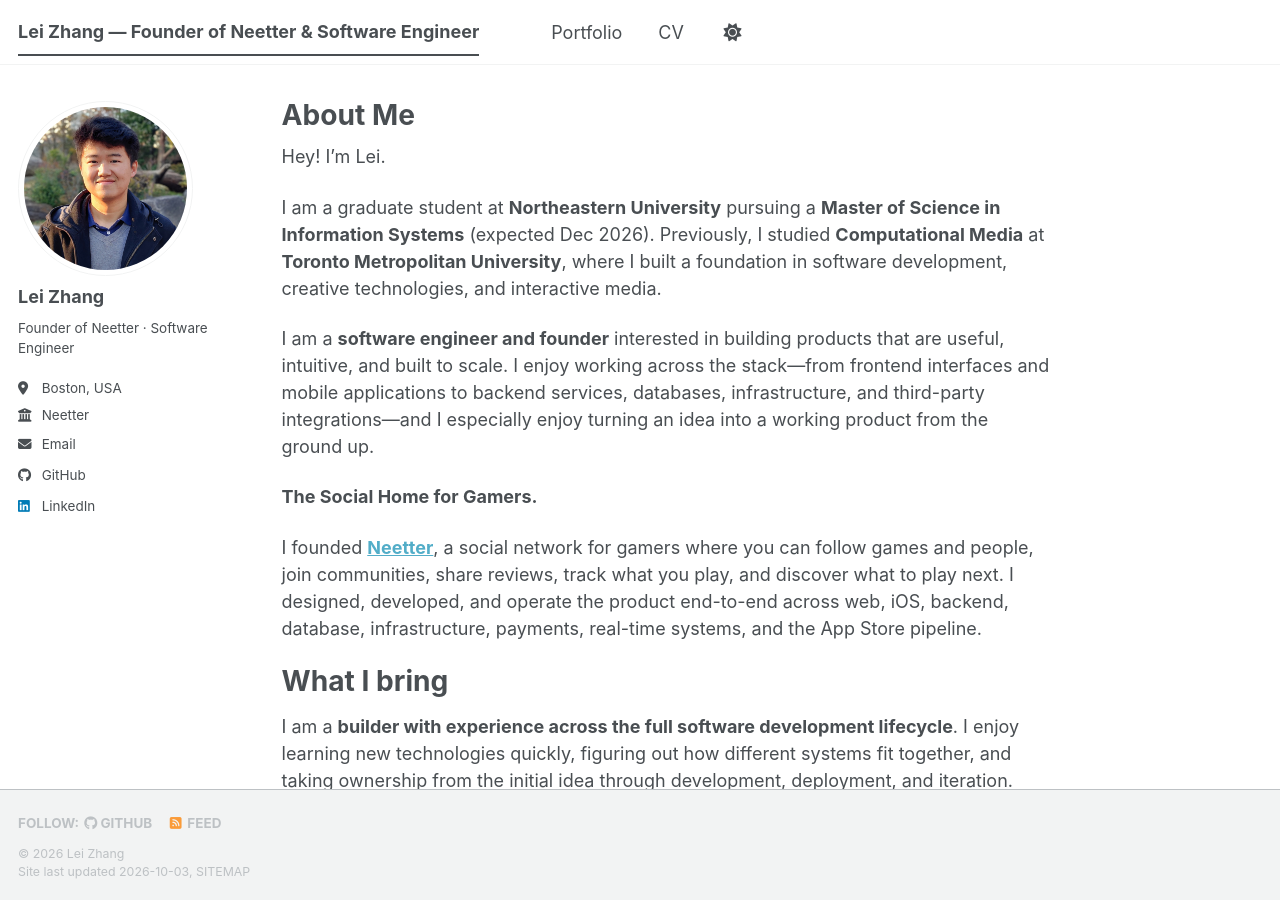
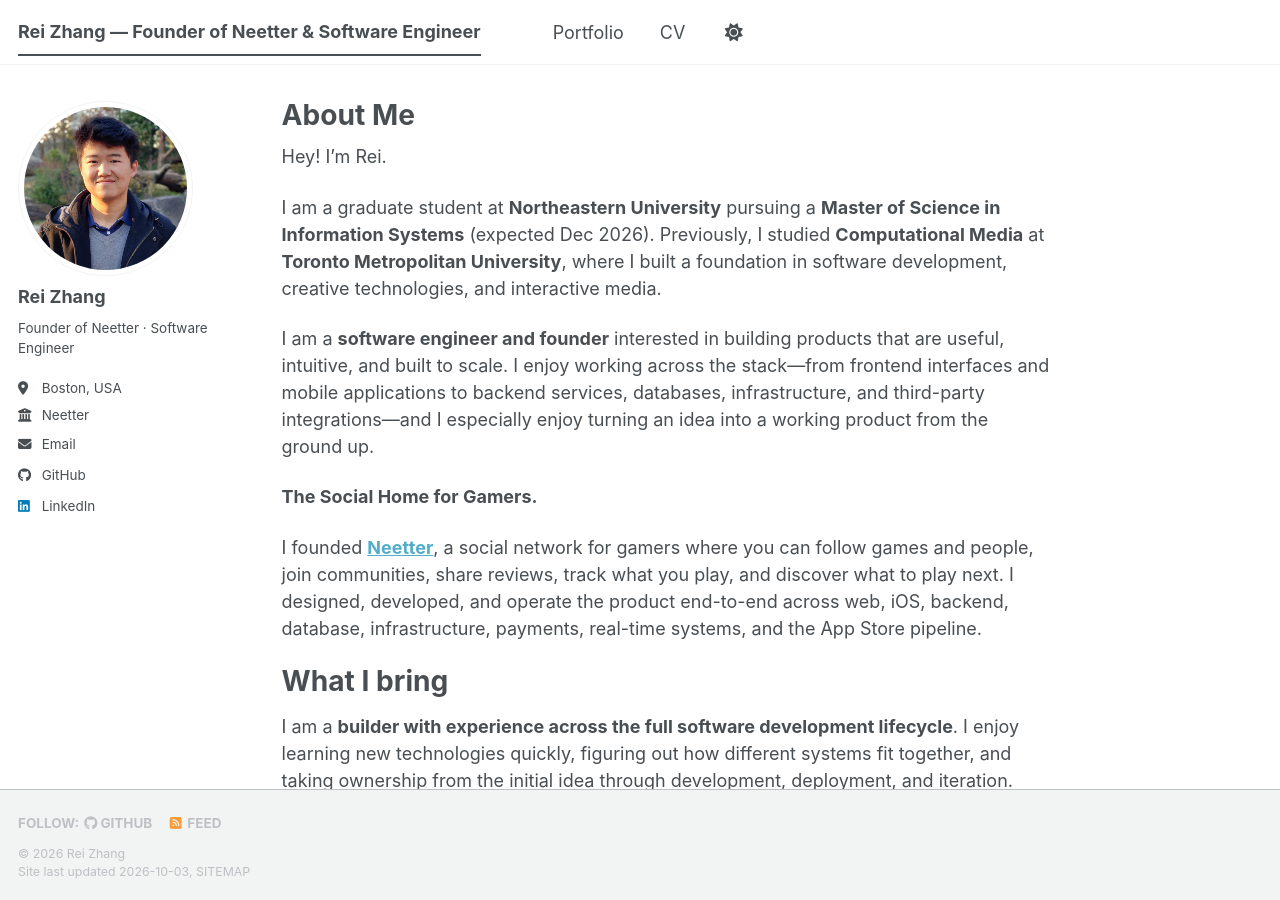
Before and after one commit to Mauoser/mauoser.github.io, a Jekyll site: the page built from _pages/about.md, in a window 1280 px wide and 900 px high. Built offline with Jekyll 4.4.1, drawn with Linux system fonts in a browser that asks for light colours; a script bundle is joined from its source files by our own code; library files that are not in the unit come from our copies.

Commit message:
Change Lei to Rei across the site (#4)
The site title, the site and author name in _config.yml (which the sidebar,
page titles and metadata read), the About page's greeting and the CV's
header now say Rei. These five lines were every mention of the name in the
repo; nothing else changed.

Co-authored-by: Rei Zen <mauoser@Mac.fios-router.home>
Co-authored-by: Claude Opus 5.5 <noreply@anthropic.com>

```diff
--- a/_config.yml
+++ b/_config.yml
@@ -9,9 +9,9 @@
 # Basic Site Settings
 locale                   : "en-US"
 site_theme               : "default" # The available themes options are "default", "air", "sunrise", "mint", "dirt" and "contrast"
-title                    : "Lei Zhang — Founder of Neetter & Software Engineer"
+title                    : "Rei Zhang — Founder of Neetter & Software Engineer"
 title_separator          : "-"
-name                     : &name "Lei Zhang"
+name                     : &name "Rei Zhang"
 description              : &description "Neetter is a social network for gamers where you can follow games and people, join communities, share reviews, track what you play, and discover what to play next."
 url                      : https://mauoser.github.io # The base hostname & protocol for your site e.g. "https://[your GitHub username].github.io",
                                                            # or if you already have some other page hosted on Github then use "https://[your GitHub username].github.io/[Your Repo Name]"
@@ -24,7 +24,7 @@ repository               : "Mauoser/mauoser.github.io"
 author:
   # Biographic information
   avatar           : "profile.jpg"
-  name             : "Lei Zhang"
+  name             : "Rei Zhang"
   pronouns         : # example: "she/her"
   bio              : "Founder of Neetter · Software Engineer"
   location         : "Boston, USA"
--- a/_pages/about.md
+++ b/_pages/about.md
@@ -7,7 +7,7 @@ redirect_from:
   - /about.html
 ---
 
-Hey! I'm Lei.
+Hey! I'm Rei.
 
 I am a graduate student at **Northeastern University** pursuing a **Master of Science in Information Systems** (expected Dec 2026). Previously, I studied **Computational Media** at **Toronto Metropolitan University**, where I built a foundation in software development, creative technologies, and interactive media.
 
```
Also changed, not shown: _pages/cv.md (+1 -1 lines).
